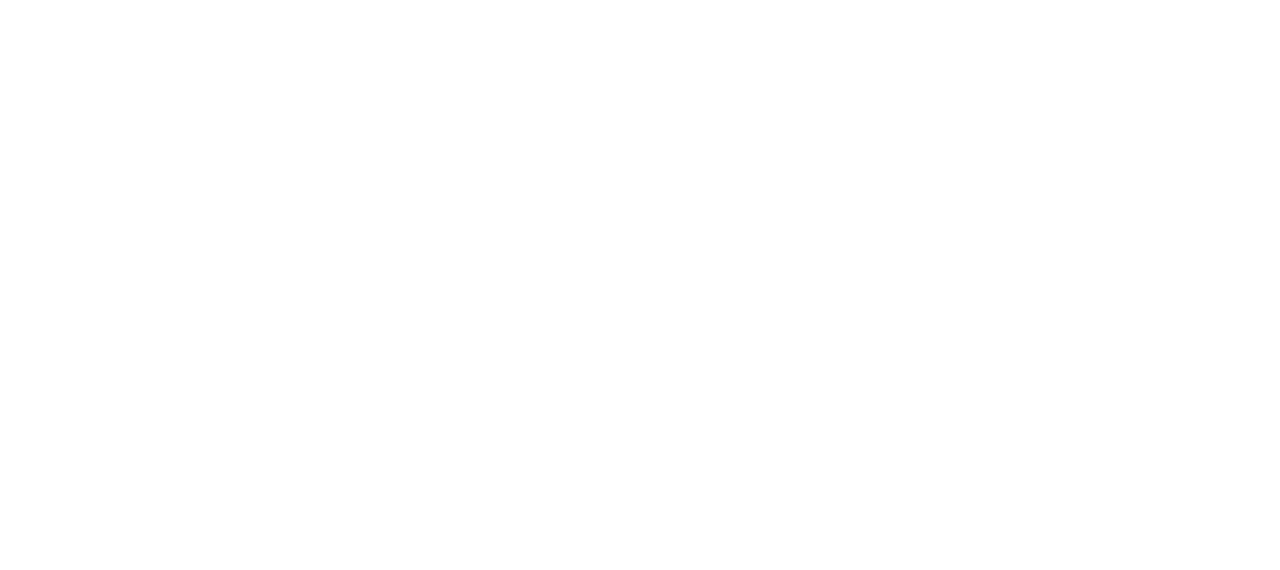
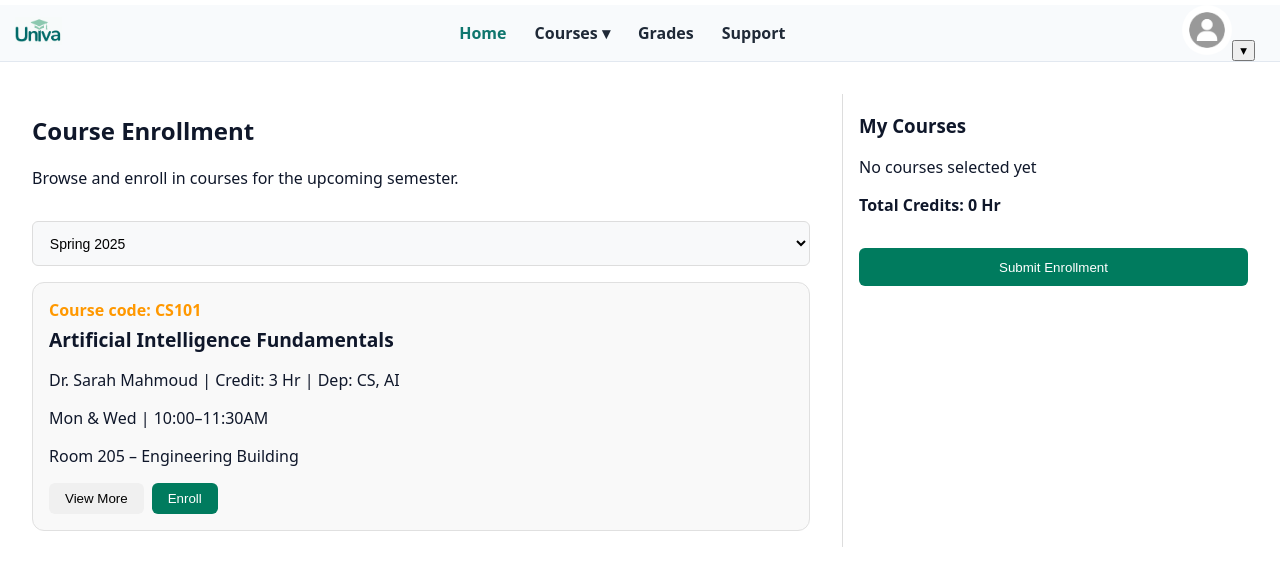
Before and after one commit to Abdallahalaa877/Univa, a React (Vite) app: page /enroll in a window 1280 px wide. Before the commit this address had no page. Shown: the top 570 px of the page. Built offline with nearby package versions, Linux system fonts and the light colour scheme.

Commit message:
enrollment

```diff
--- /dev/null
+++ b/src/Enrollment/Enrollment.module.css
@@ -0,0 +1,119 @@
+.container {
+  display: flex;
+  gap: 2rem;
+  padding: 2rem;
+}
+
+.coursesList {
+  flex: 2;
+}
+
+.courseCard {
+  border: 1px solid #e0e0e0;
+  border-radius: 12px;
+  padding: 1rem;
+  margin-bottom: 1rem;
+  background: #f9f9f9;
+}
+
+.courseInfo h3 {
+  margin: 0.3rem 0;
+  font-size: 1.2rem;
+}
+
+.courseCode {
+  color: #ff9800;
+  font-weight: bold;
+}
+
+.courseActions {
+  display: flex;
+  gap: 0.5rem;
+  margin-top: 0.5rem;
+}
+
+.enrollBtn {
+  background: #007b5e;
+  color: white;
+  border: none;
+  padding: 0.5rem 1rem;
+  border-radius: 6px;
+  cursor: pointer;
+}
+
+.dropBtn {
+  background: #d9534f;
+  color: white;
+  border: none;
+  padding: 0.5rem 1rem;
+  border-radius: 6px;
+  cursor: pointer;
+}
+
+.viewBtn {
+  background: #f0f0f0;
+  border: none;
+  padding: 0.5rem 1rem;
+  border-radius: 6px;
+  cursor: pointer;
+}
+
+.myCourses {
+  flex: 1;
+  border-left: 1px solid #ddd;
+  padding-left: 1rem;
+}
+
+.myCourseCard {
+  display: flex;
+  justify-content: space-between;
+  align-items: center;
+  background: #eef9f5;
+  padding: 0.5rem;
+  border-radius: 6px;
+  margin-bottom: 0.5rem;
+}
+
+.totalCredits {
+  font-weight: bold;
+  margin-top: 1rem;
+}
+
+.submitBtn {
+  background: #007b5e;
+  color: white;
+  padding: 0.7rem;
+  width: 100%;
+  border-radius: 6px;
+  border: none;
+  cursor: pointer;
+  margin-top: 1rem;
+}
+
+.successMessage {
+  margin-top: 1rem;
+  background: #f5fff5;
+  border: 1px solid #28a745;
+  padding: 0.8rem;
+  border-radius: 6px;
+  color: #28a745;
+}
+
+.scheduleBtn {
+  margin-top: 0.5rem;
+  background: #007b5e;
+  color: white;
+  border: none;
+  padding: 0.4rem 0.8rem;
+  border-radius: 6px;
+  cursor: pointer;
+}
+.select {
+  width: 100%;
+  margin: 1rem 0;
+  padding: 0.8rem;
+  border-radius: 6px;
+  border: 1px solid #ddd;
+  background-color: #f8f9fa;
+  font-size: 14px;
+}
--- /dev/null
+++ b/src/Enrollment/Enrollment.tsx
@@ -0,0 +1,171 @@
+import React, { useState } from "react";
+import styles from "./Enrollment.module.css";
+import Navbar from "../component/Navbar/navBar";
+
+interface Course {
+  id: string;
+  code: string;
+  title: string;
+  instructor: string;
+  credit: number;
+  department: string;
+  days: string;
+  time: string;
+  location: string;
+  term: string;
+}
+
+const coursesData: Course[] = [
+  {
+    id: "CS101",
+    code: "CS101",
+    title: "Artificial Intelligence Fundamentals",
+    instructor: "Dr. Sarah Mahmoud",
+    credit: 3,
+    department: "CS, AI",
+    days: "Mon & Wed",
+    time: "10:00–11:30AM",
+    location: "Room 205 – Engineering Building",
+    term: "Spring 2025",
+  },
+  {
+    id: "MATH201",
+    code: "MATH201",
+    title: "Calculus II",
+    instructor: "Dr. John Smith",
+    credit: 3,
+    department: "Mathematics",
+    days: "Tue & Thu",
+    time: "1:00–2:30PM",
+    location: "Room 101 – Science Building",
+    term: "Fall 2024",
+  },
+  {
+    id: "ENG101",
+    code: "ENG101",
+    title: "English Composition",
+    instructor: "Dr. Emily Brown",
+    credit: 3,
+    department: "English",
+    days: "Mon & Wed",
+    time: "2:00–3:30PM",
+    location: "Room 12 – Arts Building",
+    term: "Spring 2024",
+  },
+];
+
+const EnrollmentPage: React.FC = () => {
+  const [enrolled, setEnrolled] = useState<Course[]>([]);
+  const [success, setSuccess] = useState(false);
+  const [selectedTerm, setSelectedTerm] = useState("Spring 2025");
+
+  const toggleEnroll = (course: Course) => {
+    if (enrolled.some((c) => c.id === course.id)) {
+      setEnrolled(enrolled.filter((c) => c.id !== course.id)); // Drop
+    } else {
+      setEnrolled([...enrolled, course]); // Enroll
+    }
+  };
+
+  const handleSubmit = () => {
+    if (enrolled.length > 0) {
+      setSuccess(true);
+    }
+  };
+
+  const totalCredits = enrolled.reduce((acc, c) => acc + c.credit, 0);
+
+  const terms = Array.from(new Set(coursesData.map((c) => c.term)));
+  const filteredCourses = coursesData.filter((c) => c.term === selectedTerm);
+
+  return (
+    <>
+              {/* ✅ Navbar at the top */}
+              <Navbar />
+    <div className={styles.container}>
+      {/* Left side - Available Courses */}
+      <div className={styles.coursesList}>
+        <h2>Course Enrollment</h2>
+        <p>Browse and enroll in courses for the upcoming semester.</p>
+
+        {/* Semester Dropdown */}
+        <select
+          className={styles.select}
+          value={selectedTerm}
+          onChange={(e) => setSelectedTerm(e.target.value)}
+        >
+          {terms.map((term) => (
+            <option key={term} value={term}>
+              {term}
+            </option>
+          ))}
+        </select>
+
+        {filteredCourses.map((course) => {
+          const isEnrolled = enrolled.some((c) => c.id === course.id);
+
+          return (
+            <div key={course.id} className={styles.courseCard}>
+              <div className={styles.courseInfo}>
+                <span className={styles.courseCode}>
+                  Course code: {course.code}
+                </span>
+                <h3>{course.title}</h3>
+                <p>
+                  {course.instructor} | Credit: {course.credit} Hr | Dep:{" "}
+                  {course.department}
+                </p>
+                <p>
+                  {course.days} | {course.time}
+                </p>
+                <p>{course.location}</p>
+              </div>
+
+              <div className={styles.courseActions}>
+                <button className={styles.viewBtn}>View More</button>
+                <button
+                  className={isEnrolled ? styles.dropBtn : styles.enrollBtn}
+                  onClick={() => toggleEnroll(course)}
+                >
+                  {isEnrolled ? "Drop" : "Enroll"}
+                </button>
+              </div>
+            </div>
+          );
+        })}
+      </div>
+
+      {/* Right side - My Courses */}
+      <div className={styles.myCourses}>
+        <h3>My Courses</h3>
+        {enrolled.length === 0 ? (
+          <p>No courses selected yet</p>
+        ) : (
+          enrolled.map((course) => (
+            <div key={course.id} className={styles.myCourseCard}>
+              <span>{course.title}</span>
+              <small>Credits: {course.credit} Hr</small>
+              <button onClick={() => toggleEnroll(course)}>✖</button>
+            </div>
+          ))
+        )}
+
+        <p className={styles.totalCredits}>Total Credits: {totalCredits} Hr</p>
+
+        <button className={styles.submitBtn} onClick={handleSubmit}>
+          Submit Enrollment
+        </button>
+
+        {success && (
+          <div className={styles.successMessage}>
+            <p>✅ Enrollment Successful</p>
+            <button className={styles.scheduleBtn}>View Schedule</button>
+          </div>
+        )}
+      </div>
+    </div>
+    </>
+  );
+};
+
+export default EnrollmentPage;
--- a/src/main.tsx
+++ b/src/main.tsx
@@ -7,6 +7,7 @@
 import StudentProfile from "./StudentProfile/StudentProfile";
 import SubmitRequest from "./SubmitRequest/SubmitRequest";
 import Grades from "./Grades/Grades";
+import Enrollment from "./Enrollment/Enrollment";
 
 
 
@@ -22,6 +23,7 @@
         <Route path="/profile" element={<StudentProfile />} />
          <Route path="/SubmitRequest" element={<SubmitRequest />} />
          <Route path="/Grades" element={<Grades />} />
+         <Route path="/enroll" element={<Enrollment />} />
 
 
 
```
